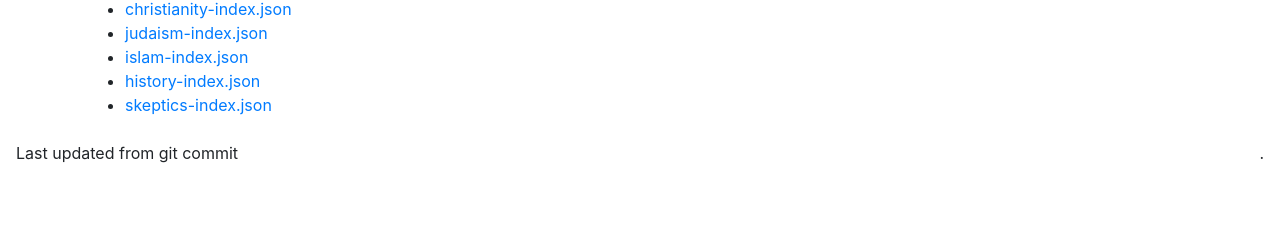
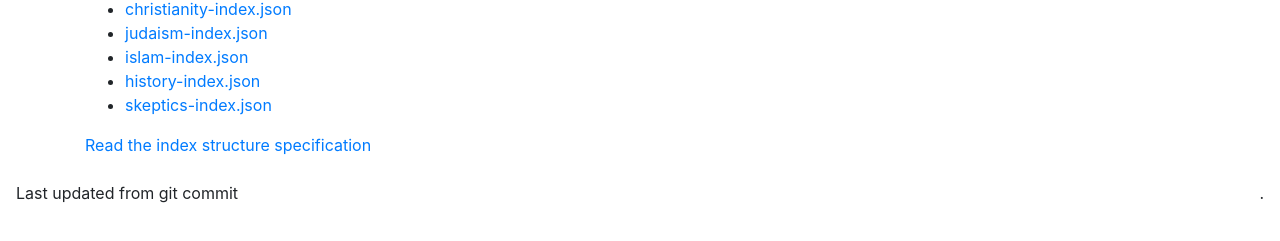
Before and after one commit to alerque/stack-verse-mapper, a website: page src/index.hbs in a window 1280 px wide. Shown: the part 385-626 px from the top of the page. Drawn offline with nearby package versions, Linux system fonts and the light colour scheme; files that its build step writes are made by us from their sources.

Commit message:
Link to the index structure specification

```diff
--- a/src/index.hbs
+++ b/src/index.hbs
@@ -33,6 +33,7 @@
           <ul>{{#each config.sites}}
             <li><a href="data/{{@key}}-index.json">{{@key}}-index.json</a></li>{{/each}}
           </ul>
+          <p><a href="https://github.com/alerque/stack-verse-mapper/wiki/Index-structure">Read the index structure specification</a>
         </div>
       </div>
     </div>
```
